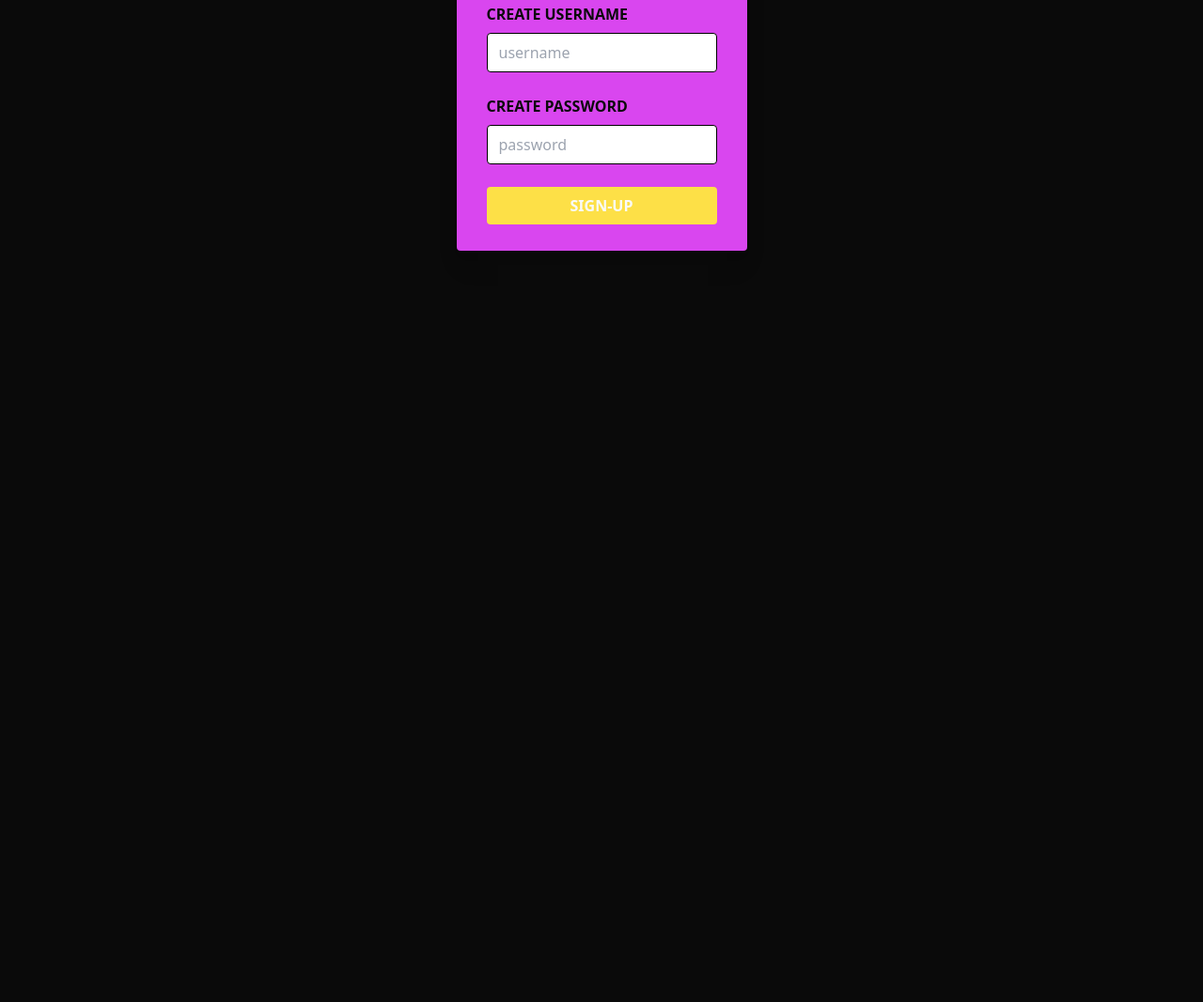
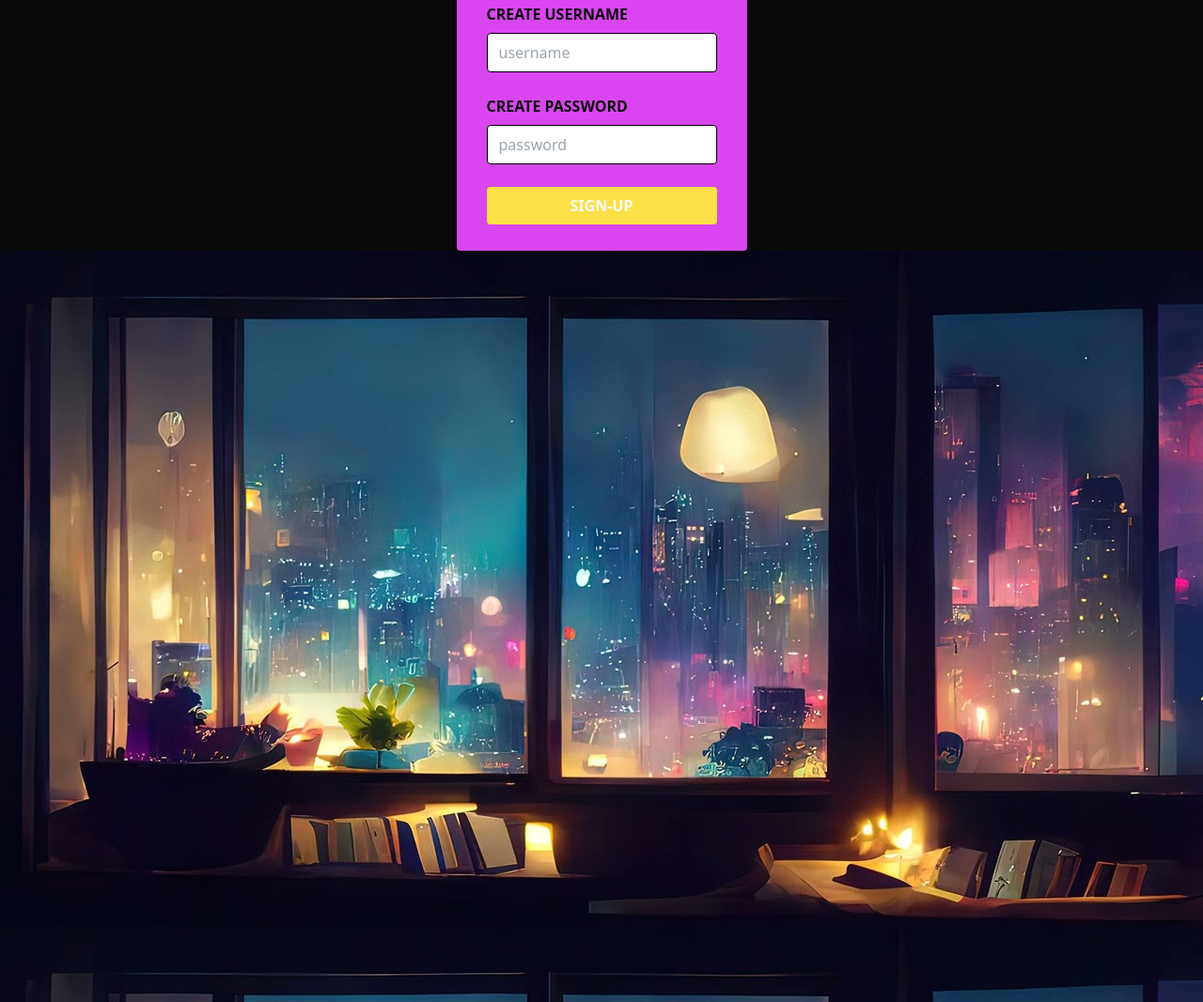
Before and after one commit to christiecamp/working-repo, a website: page build/index.html in a window 1280 px wide. Shown: the part 367-1434 px from the top of the page at 94% size. Before the commit the page ends 800 px from the top, so only its background shows below. Drawn offline with Linux system fonts and the light colour scheme.

Commit message:
updating

```diff
--- a/build/index.html
+++ b/build/index.html
@@ -94,7 +94,13 @@
     <p class="error-text"></p>
      </section> -->
 
-     <div class="hero-image bg-hero"></div>
+     <!-- background image -->
+     <section>
+     <div class="hero-image"
+     style="background-image: url('./assets/img/background.png'); height:800px">
+     </div>
+     </section>
+
 
      <!-- <div class="hero-image"
      style="background-image: url('./assets/img/background.png'); height: 800px">
--- a/package.json
+++ b/package.json
@@ -79,7 +79,7 @@
     "yaml": "^2.3.2"
   },
   "scripts": {
-    "tailwindcss": "npx tailwindcss -i ./src/input.css -o ./assets/css/output.css --watch"
+    "tailwindc": "npx tailwindcss -i ./src/input.css -o ./assets/css/output.css --watch"
   },
   "keywords": [],
   "author": "",
```
Also changed, not shown: 1 other file.
